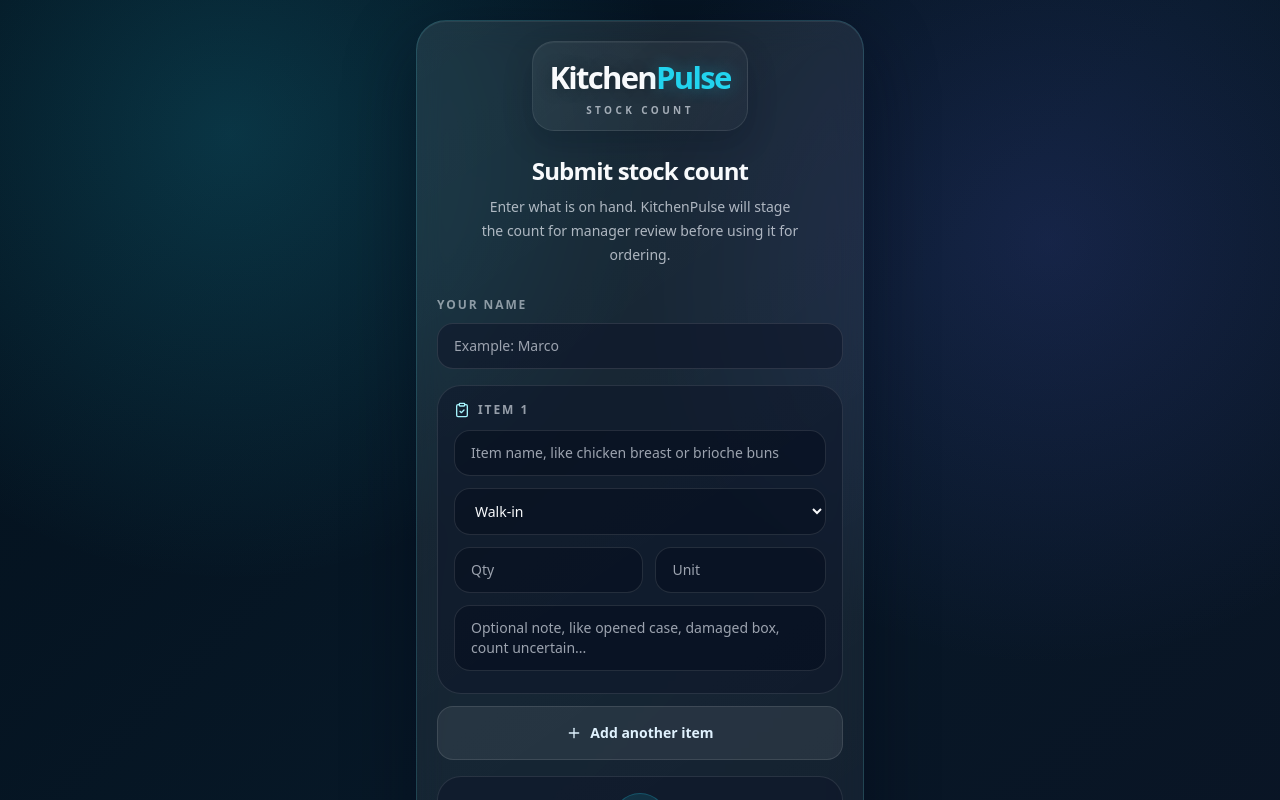
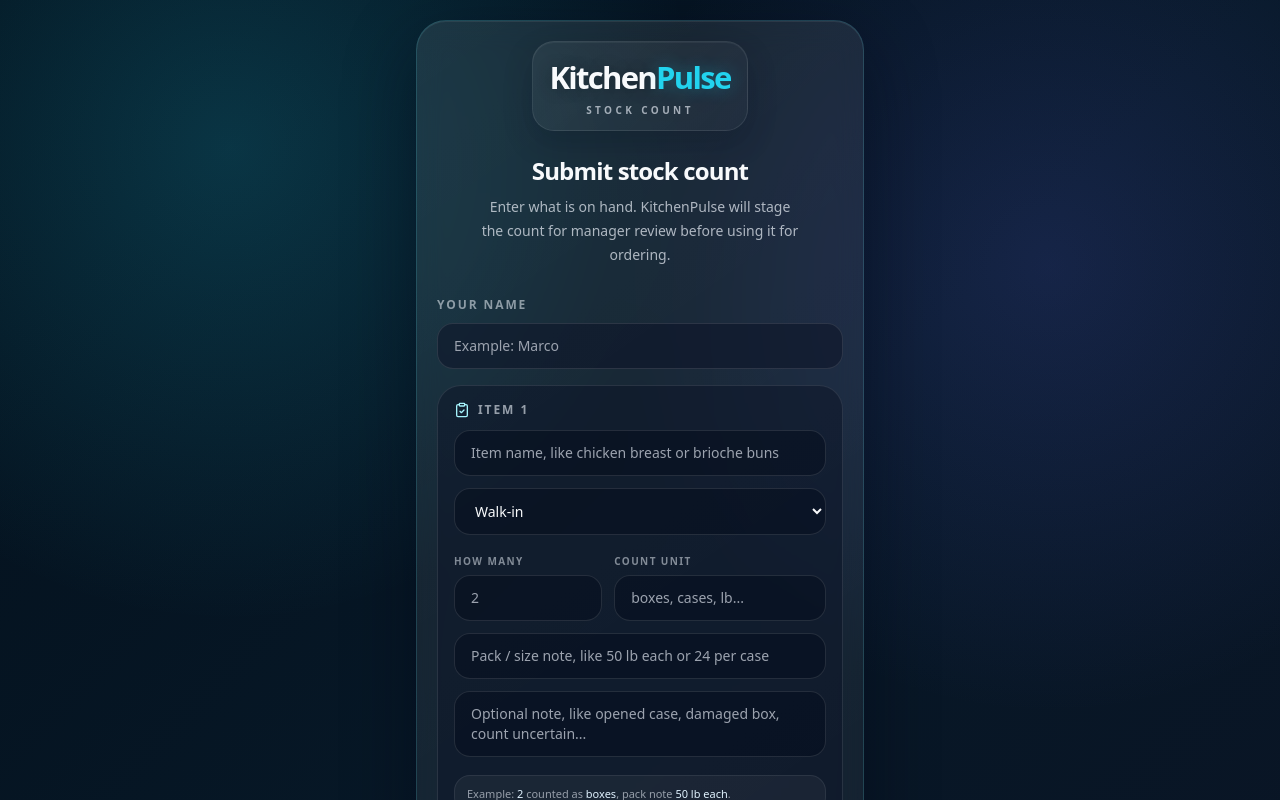
Before and after one commit to hensleehiggins/synthopulse-site, a Next.js app: page /count in a window 1280 px wide. Shown: the top 800 px of the page. Built offline with nearby package versions, Linux system fonts and the light colour scheme.

Commit message:
Update page.tsx

```diff
--- a/app/count/page.tsx
+++ b/app/count/page.tsx
@@ -21,6 +21,7 @@
   storageArea: string;
   quantity: string;
   unit: string;
+  packSize: string;
   notes: string;
 };
 
@@ -32,6 +33,23 @@
   "Prep",
   "Office",
   "Other",
+];
+
+const COMMON_UNITS = [
+  "boxes",
+  "cases",
+  "bags",
+  "each",
+  "lb",
+  "oz",
+  "gallons",
+  "quarts",
+  "pints",
+  "bottles",
+  "cans",
+  "sleeves",
+  "trays",
+  "loaves",
 ];
 
 function KitchenPulseLockup() {
@@ -76,8 +94,28 @@
     storageArea: "Walk-in",
     quantity: "",
     unit: "",
+    packSize: "",
     notes: "",
   };
+}
+
+function isNumericOnly(value: string) {
+  const cleaned = String(value || "").trim();
+  return cleaned !== "" && Number.isFinite(Number(cleaned));
+}
+
+function buildSubmittedNotes(line: CountLine) {
+  const parts = [];
+
+  if (line.packSize.trim()) {
+    parts.push(`Pack/size: ${line.packSize.trim()}`);
+  }
+
+  if (line.notes.trim()) {
+    parts.push(line.notes.trim());
+  }
+
+  return parts.join("\n");
 }
 
 export default function CountPage() {
@@ -94,20 +132,28 @@
   const [isSubmitting, setIsSubmitting] = useState(false);
   const [isSubmitted, setIsSubmitted] = useState(false);
 
-  const validLines = useMemo(() => {
-    return lines
-      .map((line) => ({
+  const cleanedLines = useMemo(() => {
+    return lines.map((line) => ({
       ...line,
       itemName: line.itemName.trim(),
       storageArea: line.storageArea.trim(),
       quantity: line.quantity.trim(),
       unit: line.unit.trim(),
+      packSize: line.packSize.trim(),
       notes: line.notes.trim(),
-      }))
-      .filter((line) => {
-        return line.itemName && line.quantity && Number(line.quantity) > 0;
+    }));
+  }, [lines]);
+
+  const validLines = useMemo(() => {
+    return cleanedLines.filter((line) => {
+      return (
+        line.itemName &&
+        line.quantity &&
+        Number(line.quantity) > 0 &&
+        line.unit
+      );
     });
-  }, [lines]);
+  }, [cleanedLines]);
 
   function updateLine(id: string, patch: Partial<CountLine>) {
     setLines((current) =>
@@ -199,7 +245,17 @@
     }
 
     if (!validLines.length) {
-      setStatus("Add at least one item with a quantity greater than zero.");
+      setStatus("Add at least one item with an item name, quantity, and count unit.");
+      setStatusType("error");
+      return;
+    }
+
+    const numericUnitLine = validLines.find((line) => isNumericOnly(line.unit));
+
+    if (numericUnitLine) {
+      setStatus(
+        `For ${numericUnitLine.itemName}, Count unit should be a word like boxes, cases, lb, or each. Put pack size like "50 lb each" in Pack / size note.`
+      );
       setStatusType("error");
       return;
     }
@@ -211,10 +267,19 @@
     try {
       const formData = new FormData();
 
+      const submittedLines = validLines.map((line) => ({
+        id: line.id,
+        itemName: line.itemName,
+        storageArea: line.storageArea,
+        quantity: line.quantity,
+        unit: line.unit,
+        notes: buildSubmittedNotes(line),
+      }));
+
       formData.append("sessionName", buildSessionName());
       formData.append("counterName", counterName.trim());
       formData.append("sessionNotes", sessionNotes.trim());
-      formData.append("lines", JSON.stringify(validLines));
+      formData.append("lines", JSON.stringify(submittedLines));
 
       if (selectedFile) {
         formData.append("countPhoto", selectedFile);
@@ -282,6 +347,12 @@
           "radial-gradient(circle at 18% 10%, rgba(34,211,238,0.18), transparent 28%), radial-gradient(circle at 82% 18%, rgba(99,102,241,0.16), transparent 28%), linear-gradient(135deg, #03101C 0%, #071827 46%, #0B1324 100%)",
       }}
     >
+      <datalist id="common-count-units">
+        {COMMON_UNITS.map((unit) => (
+          <option key={unit} value={unit} />
+        ))}
+      </datalist>
+
       <div className="mx-auto flex min-h-[calc(100svh-40px)] max-w-md flex-col justify-center">
         <section
           className="rounded-[30px] border p-5 shadow-2xl"
@@ -463,7 +534,15 @@
                         ))}
                       </select>
 
-                      <div className="grid grid-cols-[1fr_0.9fr] gap-3">
+                      <div className="grid grid-cols-[0.7fr_1fr] gap-3">
+                        <div>
+                          <label
+                            className="text-[10px] font-bold uppercase tracking-[0.14em]"
+                            style={{ color: "rgba(226,232,240,0.54)" }}
+                          >
+                            How many
+                          </label>
+
                           <input
                             value={line.quantity}
                             onChange={(event) =>
@@ -473,7 +552,49 @@
                             inputMode="decimal"
                             min="0"
                             step="0.01"
-                          placeholder="Qty"
+                            placeholder="2"
+                            className="mt-1 w-full rounded-2xl border px-4 py-3 text-sm outline-none"
+                            style={{
+                              color: "#F8FAFC",
+                              background: "rgba(2,8,23,0.40)",
+                              borderColor: "rgba(255,255,255,0.11)",
+                            }}
+                          />
+                        </div>
+
+                        <div>
+                          <label
+                            className="text-[10px] font-bold uppercase tracking-[0.14em]"
+                            style={{ color: "rgba(226,232,240,0.54)" }}
+                          >
+                            Count unit
+                          </label>
+
+                          <input
+                            value={line.unit}
+                            onChange={(event) =>
+                              updateLine(line.id, { unit: event.target.value })
+                            }
+                            list="common-count-units"
+                            placeholder="boxes, cases, lb..."
+                            className="mt-1 w-full rounded-2xl border px-4 py-3 text-sm outline-none"
+                            style={{
+                              color: "#F8FAFC",
+                              background: "rgba(2,8,23,0.40)",
+                              borderColor: isNumericOnly(line.unit)
+                                ? "rgba(248,113,113,0.56)"
+                                : "rgba(255,255,255,0.11)",
+                            }}
+                          />
+                        </div>
+                      </div>
+
+                      <input
+                        value={line.packSize}
+                        onChange={(event) =>
+                          updateLine(line.id, { packSize: event.target.value })
+                        }
+                        placeholder="Pack / size note, like 50 lb each or 24 per case"
                         className="w-full rounded-2xl border px-4 py-3 text-sm outline-none"
                         style={{
                           color: "#F8FAFC",
@@ -482,20 +603,19 @@
                         }}
                       />
 
-                        <input
-                          value={line.unit}
-                          onChange={(event) =>
-                            updateLine(line.id, { unit: event.target.value })
-                          }
-                          placeholder="Unit"
-                          className="w-full rounded-2xl border px-4 py-3 text-sm outline-none"
+                      {isNumericOnly(line.unit) && (
+                        <div
+                          className="rounded-2xl border px-3 py-2 text-xs leading-5"
                           style={{
-                            color: "#F8FAFC",
-                            background: "rgba(2,8,23,0.40)",
-                            borderColor: "rgba(255,255,255,0.11)",
+                            color: "#FCA5A5",
+                            background: "rgba(127,29,29,0.18)",
+                            borderColor: "rgba(248,113,113,0.22)",
                           }}
-                        />
+                        >
+                          Unit should be a word like boxes, cases, lb, or each.
+                          Put size details like 50 lb each in Pack / size note.
                         </div>
+                      )}
 
                       <textarea
                         value={line.notes}
@@ -511,6 +631,21 @@
                           borderColor: "rgba(255,255,255,0.11)",
                         }}
                       />
+
+                      <div
+                        className="rounded-2xl border px-3 py-2 text-[11px] leading-5"
+                        style={{
+                          color: "rgba(226,232,240,0.62)",
+                          background: "rgba(255,255,255,0.045)",
+                          borderColor: "rgba(255,255,255,0.08)",
+                        }}
+                      >
+                        Example: <span style={{ color: "#E0F2FE" }}>2</span>{" "}
+                        counted as{" "}
+                        <span style={{ color: "#E0F2FE" }}>boxes</span>, pack
+                        note{" "}
+                        <span style={{ color: "#E0F2FE" }}>50 lb each</span>.
+                      </div>
                     </div>
                   </div>
                 ))}
```
Lines whose indentation alone changed are shown as unchanged.
